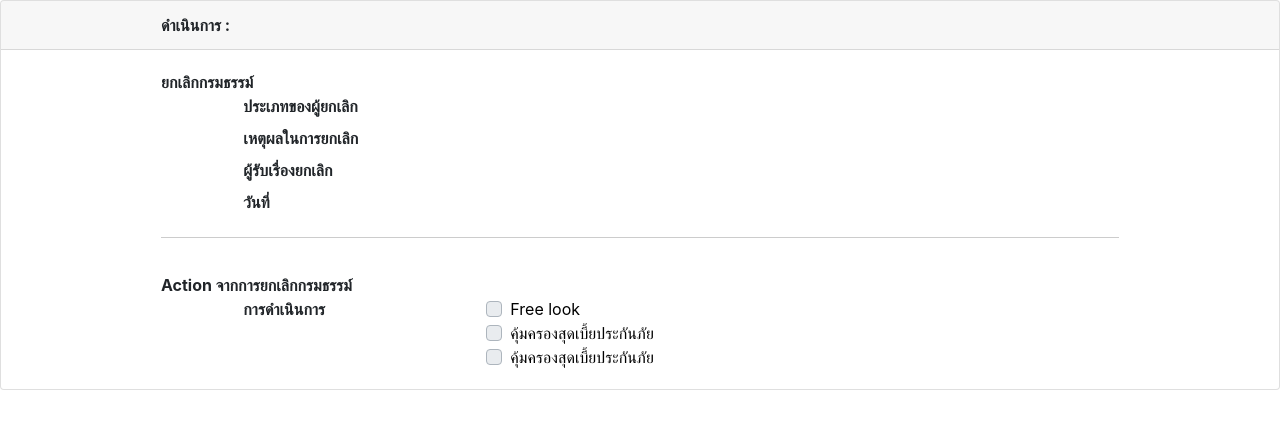
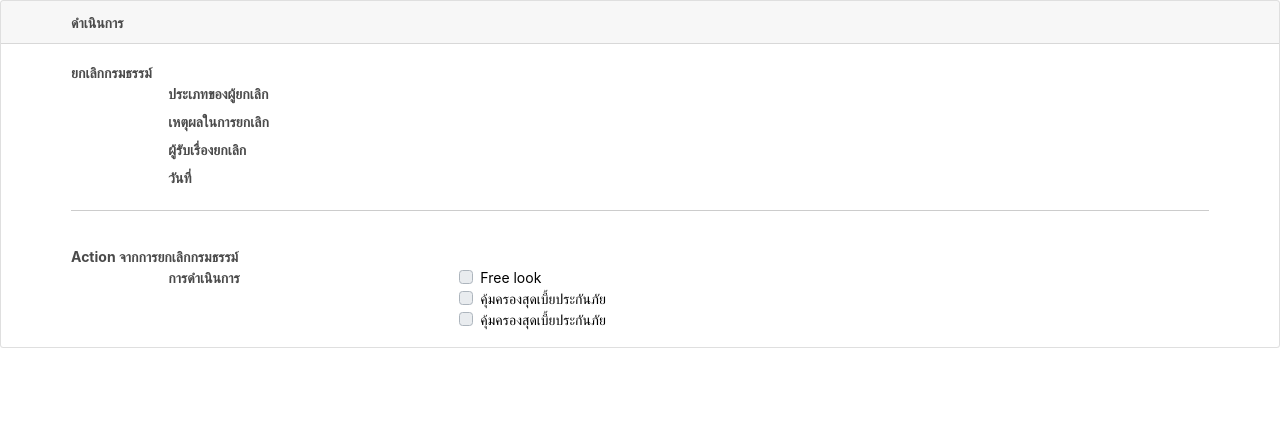
Before and after one commit to mookiie6116/read-only, a website: page public/page/kpi_cancel.html in a window 1280 px wide. Drawn offline with nearby package versions, Linux system fonts and the light colour scheme.

Commit message:
edit css 2

```diff
--- a/public/css/globals.css
+++ b/public/css/globals.css
@@ -1,3 +1,23 @@
+html {
+  font-size: 14px !important;
+  font-family: "Arial", "digital", "Saldina"  !important;
+}
+
+body{
+  color: #4a4a4a;
+}
+
+@font-face {
+    font-family: digital;
+    src: url(../fonts/digital-7.ttf) format("truetype");
+    font-weight: 400;
+}
+
+@font-face {
+    font-family: AmulhedDemo;
+    src: url(../fonts/AmulhedDemo.ttf.woff) format('woff');
+    font-weight: 400;
+}
 .padding-right-0 {
   padding-right: 0;
 }
@@ -34,10 +54,10 @@
 }
 .card-header{
   font-weight: 700;
-  padding-left: 10rem;
+  padding-left: 5rem;
 }
 .card-body{
-  padding: 1.25rem 10rem;
+  padding: 1.25rem 5rem;
 }
 .wrap {
   overflow-wrap: break-word;
--- a/public/page/kpi_cancel.html
+++ b/public/page/kpi_cancel.html
@@ -16,7 +16,7 @@
 <body>
   <div class="card">
     <div class="card-header">
-      ดำเนินการ :<label class="padding-left-5" id='cancel_conserv_status'></label>
+      ดำเนินการ <label class="padding-left-5" id='cancel_conserv_status'></label>
     </div>
     <div class="card-body">
       <div class="font-weight-bold"> ยกเลิกกรมธรรม์</div>
```
Also changed, not shown: public/page/kpi_conserv.html (+1 -1 lines), public/fonts/AmulhedDemo.ttf.woff (added), public/fonts/DS-DIGII.TTF (added), public/fonts/digital-7.italic.ttf (added), public/fonts/digital-7.monoitalic.ttf (added), public/fonts/digital-7.ttf (added), public/fonts/element-icons.ttf (added), public/fonts/element-icons.woff (added).
